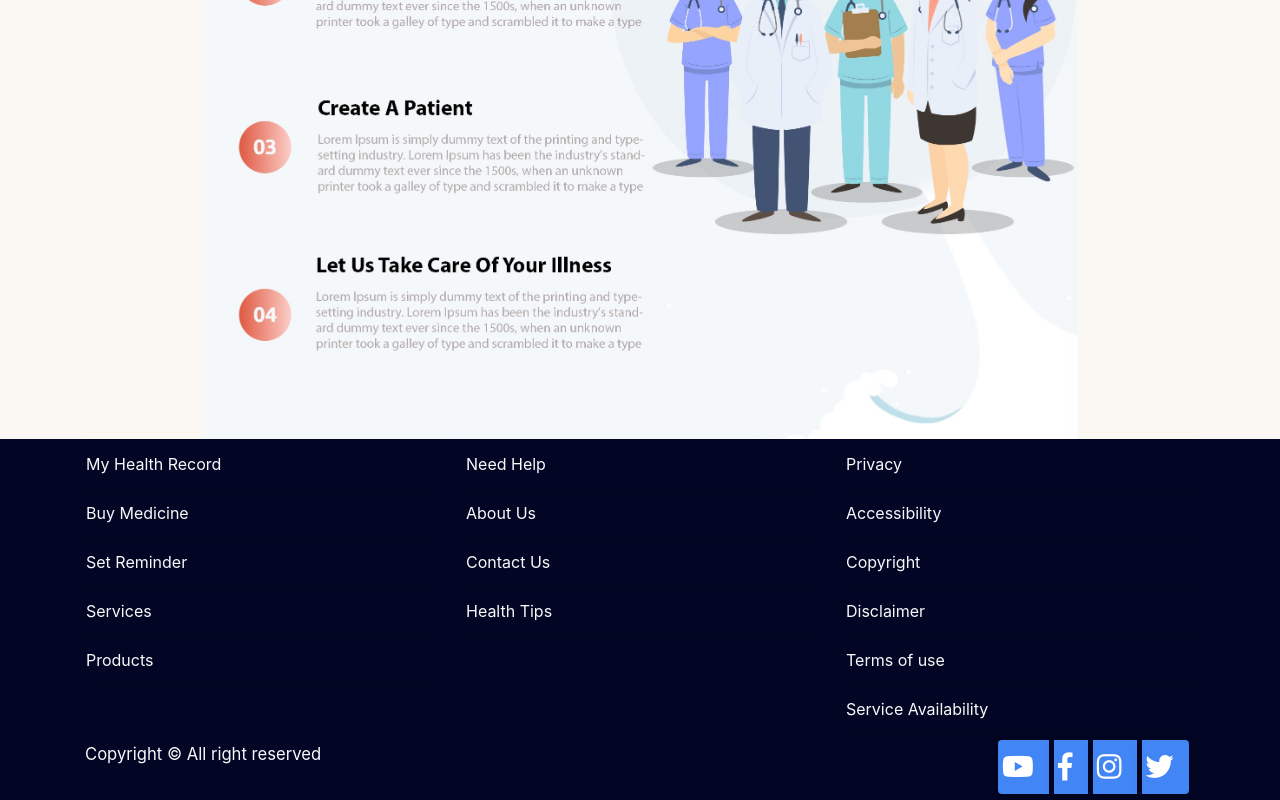
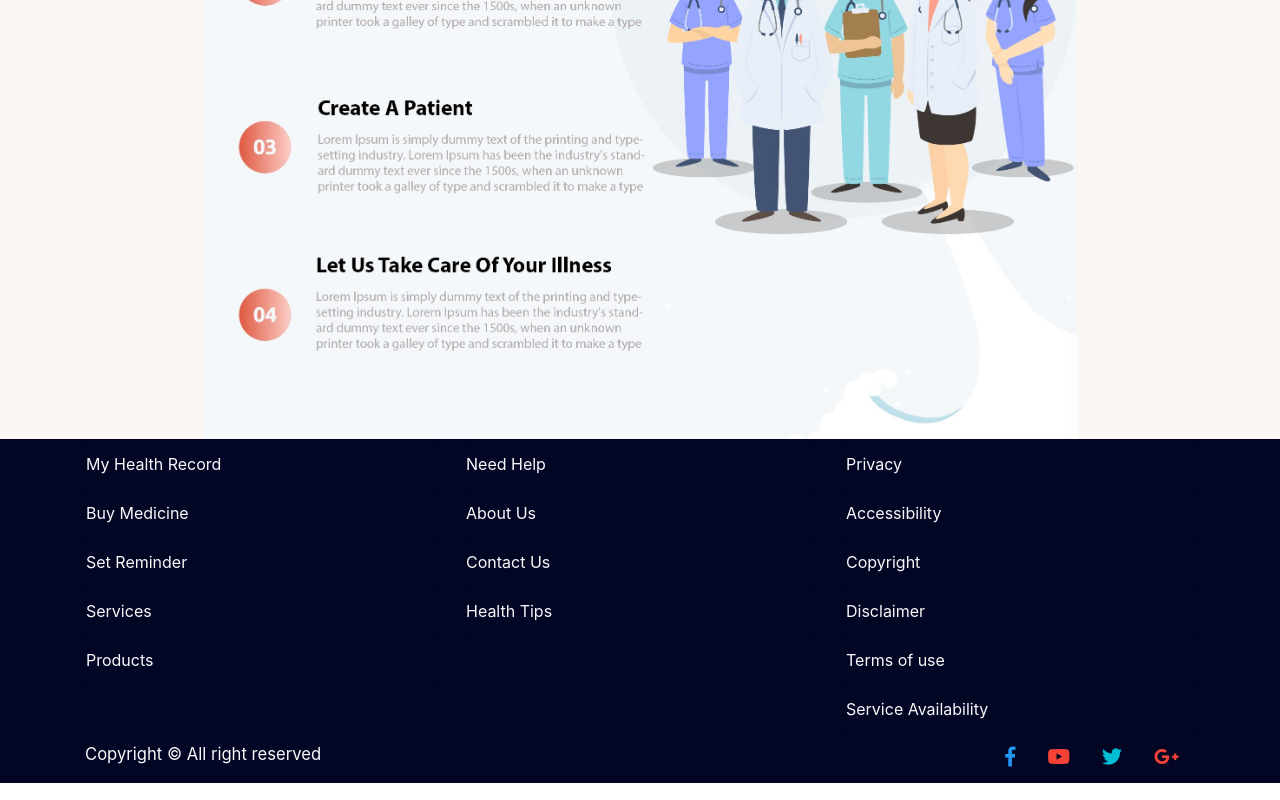
Before and after one commit to mahadi0007/Smart_Nurse_2.0, a React (Create React App) app: page / in a window 1280 px wide. Shown: the part 3351-4151 px from the top of the page. Built offline with nearby package versions, Linux system fonts and the light colour scheme.

Commit message:
upadate social logo btn  _mahadi

```diff
--- a/src/Shared/Components/Footer.css
+++ b/src/Shared/Components/Footer.css
@@ -27,3 +27,7 @@
 .first-footer-row{
     margin-bottom: 2vw!important;
 }
+
+.btnGrpColor{
+    background-color: #020624 !important;
+}
--- a/src/Shared/Components/Footer.js
+++ b/src/Shared/Components/Footer.js
@@ -108,20 +108,21 @@ const Footer = () => {
           </div>
 
           <div className="col-6">
-            <ButtonGroup className="float-right" aria-label="Basic example">
-              <Button className="footer-icon">
-                <i className="fab fa-youtube"></i>
-              </Button>
-              <Button className="footer-icon">
-                <i className="fab fa-facebook-f"></i>
-              </Button>
-              <Button className="footer-icon">
-                <i className="fab fa-instagram"></i>
-              </Button>
-              <Button className="footer-icon">
-                <i className="fab fa-twitter"></i>
-              </Button>
-            </ButtonGroup>
+
+
+          <div className="float-right">
+            <a class="btn-floating btn-lg btn-fb" type="button" role="button"><i class="fab fa-facebook-f blue-text"></i></a>
+
+            <a class="btn-floating btn-lg btn-yt" type="button" role="button"><i class="fab fa-youtube red-text"></i></a>
+
+            <a class="btn-floating btn-lg btn-tw" type="button" role="button"><i class="fab fa-twitter cyan-text"></i></a>
+
+            <a class="btn-floating btn-lg btn-gplus" type="button" role="button"><i class="fab fa-google-plus-g red-text"></i></a>
+
+          </div>
+
+
+
           </div>
         </div>
       </div>
```
Also changed, not shown: 1 other file (tests, documents, lock files or other folders).
